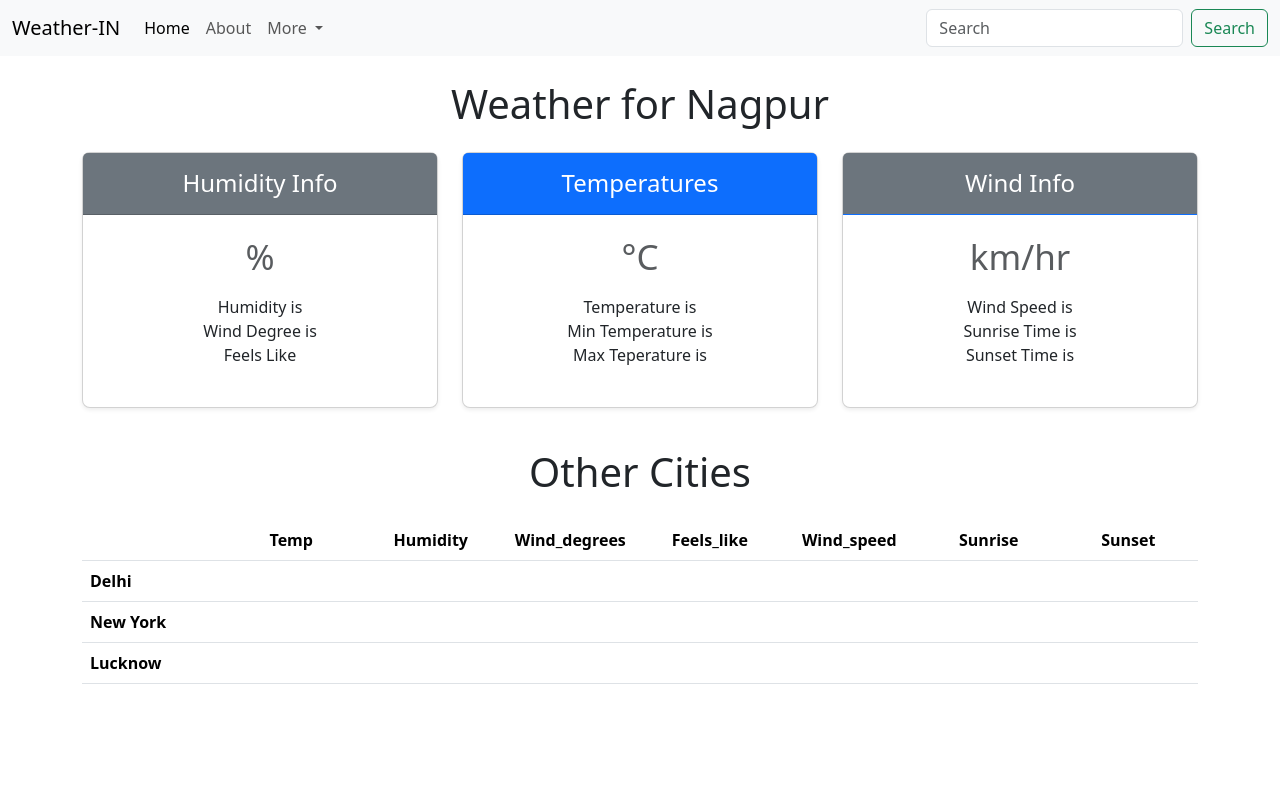
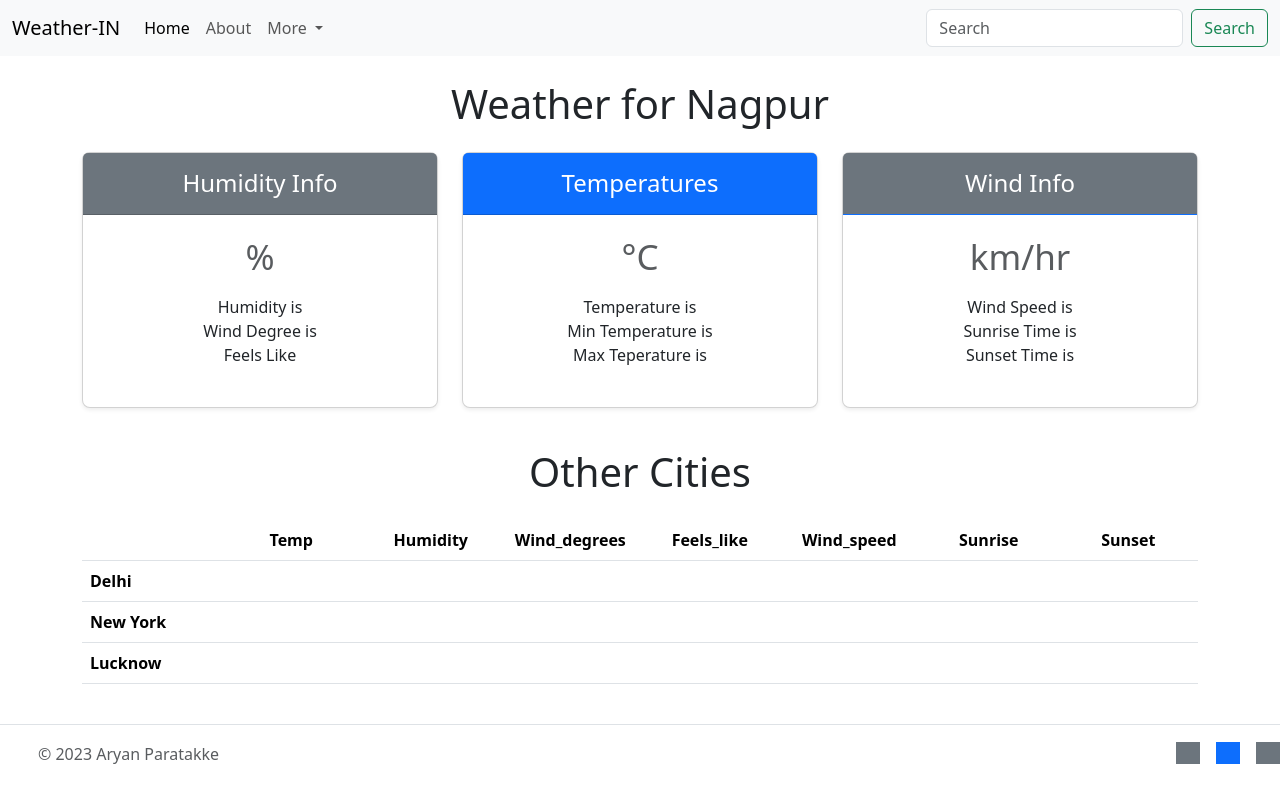
Before and after one commit to Aryan152005/Weather-IN, a plain HTML site: page index.html in a window 1280 px wide. Drawn offline with nearby package versions, Linux system fonts and the light colour scheme; no server answers.

Commit message:
Add files via upload

```diff
--- a/index.html
+++ b/index.html
@@ -163,6 +163,23 @@
             </div>
         </main>
     </div>
+
+    <!-- <div class="container"> -->
+        <footer class="d-flex flex-wrap justify-content-between align-items-center py-3 my-4 border-top">
+          <div class="col-md-4 d-flex align-items-center">
+            <a href="/" class="mb-3 me-2 mb-md-0 text-body-secondary text-decoration-none lh-1">
+              <svg class="bi" width="30" height="24"><use xlink:href="#bootstrap"></use></svg>
+            </a>
+            <span class="mb-3 mb-md-0 text-body-secondary">© 2023 Aryan Paratakke</span>
+          </div>
+
+          <ul class="nav col-md-4 justify-content-end list-unstyled d-flex">
+            <li class="ms-3"><a class="text-body-secondary text-bg-secondary" href="https://www.linkedin.com/in/aryan-paratakke-43b879276/"><svg class="bi" width="24" height="24"><use xlink:href="twitter"></use></svg></a></li>
+            <li class="ms-3"><a class="text-body-secondary text-bg-primary" href="https://www.instagram.com/aryanpartakke___15/"><svg class="bi" width="24" height="24"><use xlink:href="#instagram"></use></svg></a></li>
+            <li class="ms-3"><a class="text-body-secondary text-bg-secondary" href="https://github.com/Aryan152005"><svg class="bi" width="24" height="24"><use xlink:href="#facebook"></use></svg></a></li>
+          </ul>
+        </footer>
+    <!-- </div> -->
     <script src="https://cdn.jsdelivr.net/npm/bootstrap@5.3.1/dist/js/bootstrap.bundle.min.js"
         integrity="sha384-HwwvtgBNo3bZJJLYd8oVXjrBZt8cqVSpeBNS5n7C8IVInixGAoxmnlMuBnhbgrkm"
         crossorigin="anonymous"></script>
```
